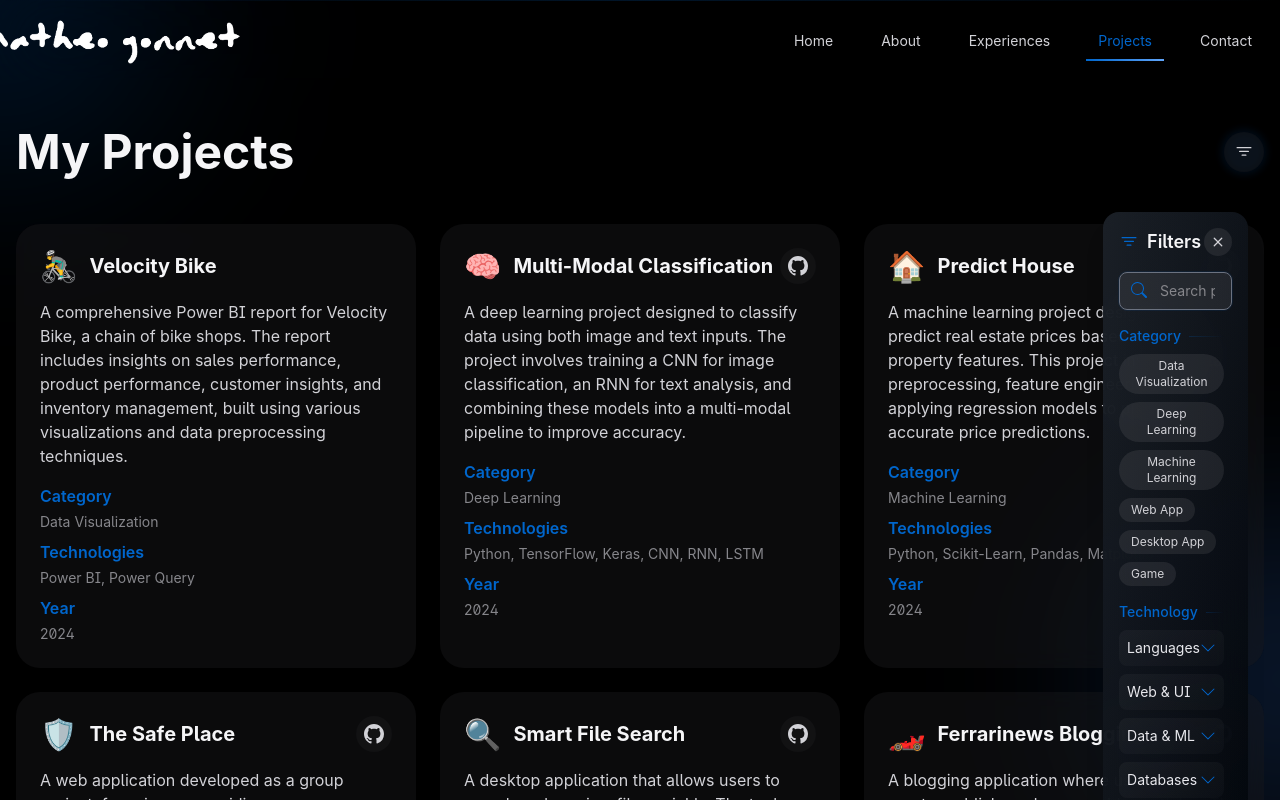
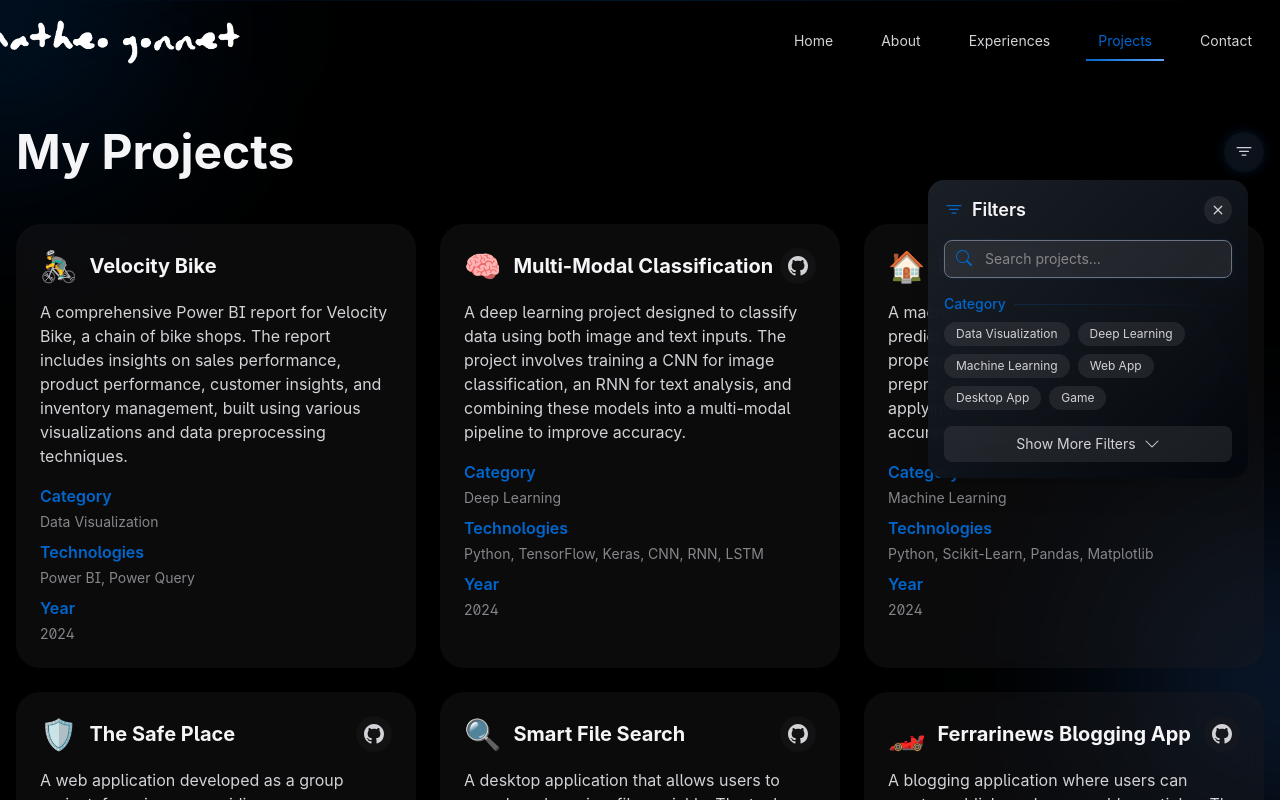
Before and after one commit to matheogonnet/my-portofolio-website, a Next.js app: page /projects in a window 1280 px wide. Both pictures are taken after a click on the button 1244 px from the left and 152 px from the top of the page. Shown: the top 800 px of the page. Built offline with nearby package versions, Linux system fonts and the light colour scheme.

Commit message:
feat: enhance filter functionality in Projects page with show more/less feature

```diff
--- a/app/projects/page.tsx
+++ b/app/projects/page.tsx
@@ -138,6 +138,7 @@ const FilterPopup = ({
   setSearchTerm: (term: string) => void
 }) => {
   const [expandedTechCategory, setExpandedTechCategory] = useState<string | null>(null)
+  const [showMoreFilters, setShowMoreFilters] = useState(false)
   const allCategories = Array.from(new Set(projects.map(p => p.category)))
   const allTechnologies = Array.from(new Set(projects.flatMap(p => p.technologies.split(', '))))
   const allYears = Array.from(new Set(projects.map(p => p.year)))
@@ -159,6 +160,8 @@ const FilterPopup = ({
       years: []
     })
     setSearchTerm('')
+    setShowMoreFilters(false)
+    onClose()
   }
 
   const hasActiveFilters = filters.categories.length > 0 ||
@@ -170,7 +173,6 @@ const FilterPopup = ({
     <AnimatePresence>
       {isOpen && (
         <>
-          {/* Overlay pour fermer sur mobile */}
           <motion.div
             initial={{ opacity: 0 }}
             animate={{ opacity: 1 }}
@@ -183,7 +185,7 @@ const FilterPopup = ({
             initial={{ opacity: 0, y: -20 }}
             animate={{ opacity: 1, y: 0 }}
             exit={{ opacity: 0, y: -20 }}
-            className="fixed md:absolute left-4 right-4 md:left-auto md:right-4 top-20 z-50 mx-auto max-w-md md:max-w-[20rem] overflow-hidden rounded-xl bg-gradient-to-br from-cupertino-500/95 to-cupertino-600/95 backdrop-blur-xl shadow-xl"
+            className="fixed md:absolute left-4 right-4 md:left-auto md:right-4 top-20 md:top-12 z-50 md:w-[320px] mx-auto overflow-hidden rounded-xl bg-gradient-to-br from-cupertino-500/95 to-cupertino-600/95 backdrop-blur-xl shadow-xl"
           >
             <div className="absolute inset-0 bg-gradient-to-br from-accent-blue/5 to-blue-500/5" />
 
@@ -227,7 +229,7 @@ const FilterPopup = ({
                 </div>
               </div>
 
-              <div className="space-y-4 max-h-[60vh] overflow-y-auto pr-2 scrollbar-thin scrollbar-track-cupertino-400/20 scrollbar-thumb-accent-blue/20 hover:scrollbar-thumb-accent-blue/40">
+              <div className="space-y-4">
                 <div>
                   <h4 className="mb-2 flex items-center space-x-2 text-sm font-medium text-accent-blue">
                     <span>Category</span>
@@ -250,6 +252,28 @@ const FilterPopup = ({
                   </div>
                 </div>
 
+                <motion.button
+                  onClick={() => setShowMoreFilters(!showMoreFilters)}
+                  className="flex w-full items-center justify-center space-x-2 rounded-lg bg-cupertino-400/20 p-2 text-sm text-cupertino-200 hover:bg-accent-blue/10 hover:text-accent-blue"
+                >
+                  <span>{showMoreFilters ? 'Show Less' : 'Show More Filters'}</span>
+                  <motion.div
+                    animate={{ rotate: showMoreFilters ? 180 : 0 }}
+                    transition={{ duration: 0.2 }}
+                  >
+                    <BsChevronDown className="h-4 w-4" />
+                  </motion.div>
+                </motion.button>
+
+                <AnimatePresence>
+                  {showMoreFilters && (
+                    <motion.div
+                      initial={{ height: 0, opacity: 0 }}
+                      animate={{ height: "auto", opacity: 1 }}
+                      exit={{ height: 0, opacity: 0 }}
+                      transition={{ duration: 0.2 }}
+                      className="space-y-4 overflow-hidden"
+                    >
                       <div>
                         <h4 className="mb-2 flex items-center space-x-2 text-sm font-medium text-accent-blue">
                           <span>Technology</span>
@@ -326,6 +350,9 @@ const FilterPopup = ({
                           ))}
                         </div>
                       </div>
+                    </motion.div>
+                  )}
+                </AnimatePresence>
               </div>
             </div>
           </motion.div>
```
Lines whose indentation alone changed are shown as unchanged.
